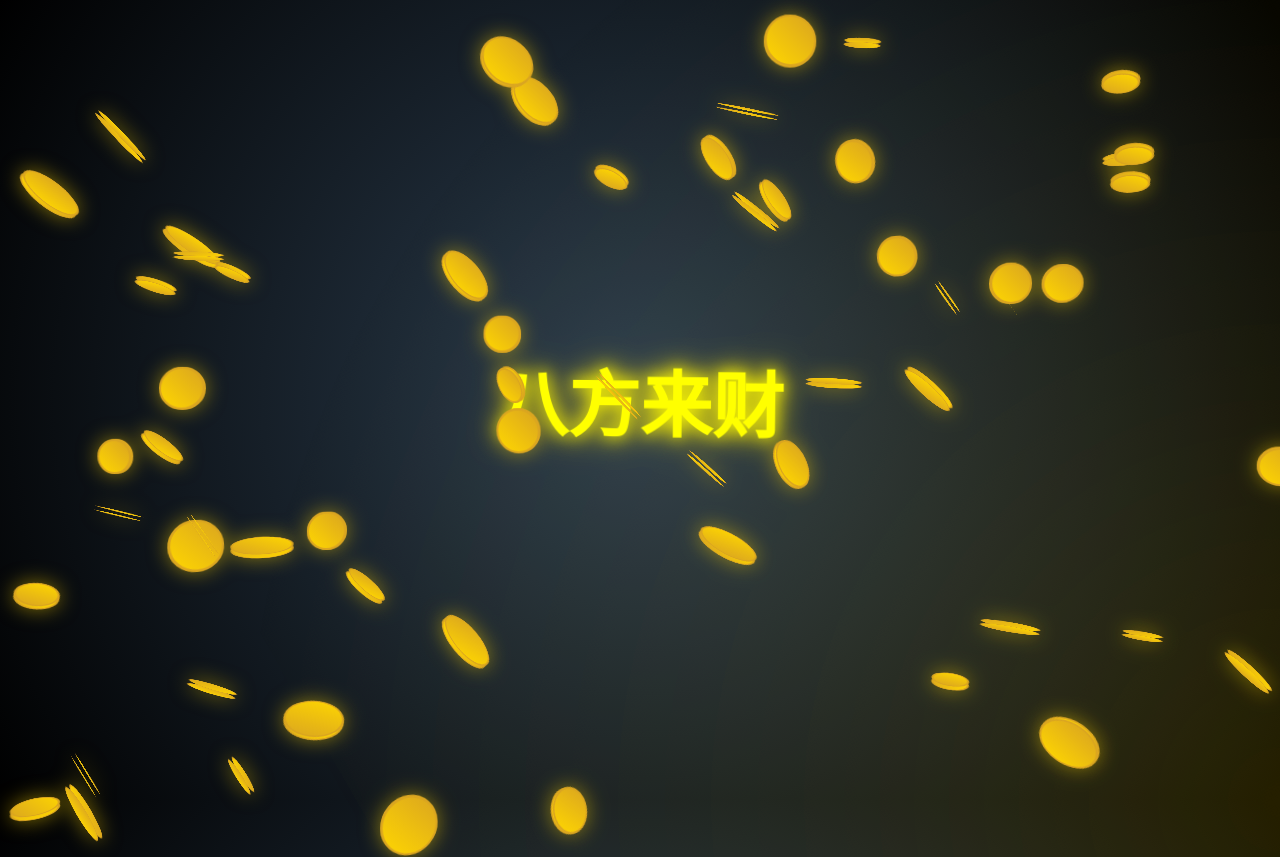
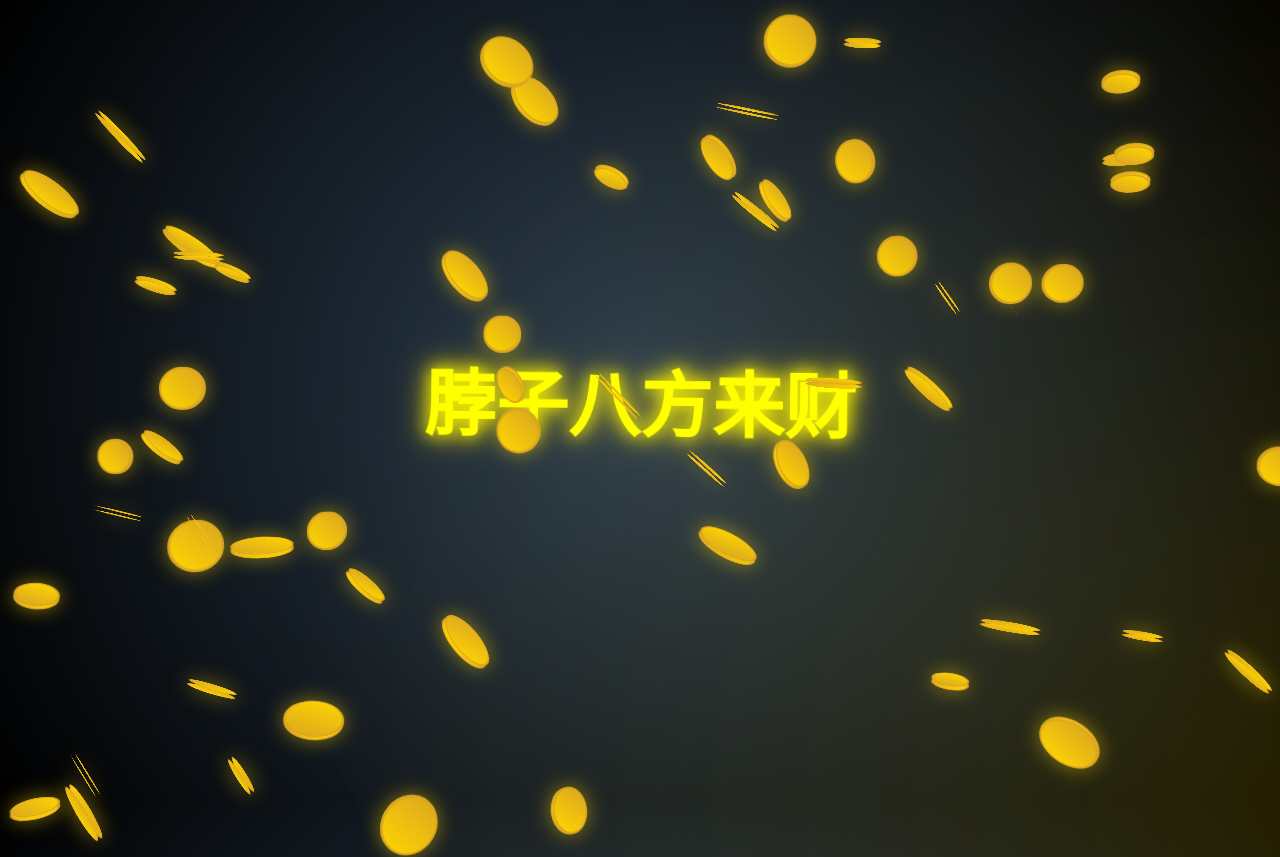
Before and after one commit to woshitr/bafanglaicai, a plain HTML site: page index.html in a window 1280 px wide. Shown: the top 857 px of the page. Drawn offline with Linux system fonts and the light colour scheme.

Commit message:
Update index.html

```diff
--- a/index.html
+++ b/index.html
@@ -121,7 +121,7 @@
 <body>
     <div class="container">
         <div class="glow"></div>
-        <h1 class="title">八方来财</h1>
+        <h1 class="title">脖子八方来财</h1>
     </div>
 
     <script>
```
